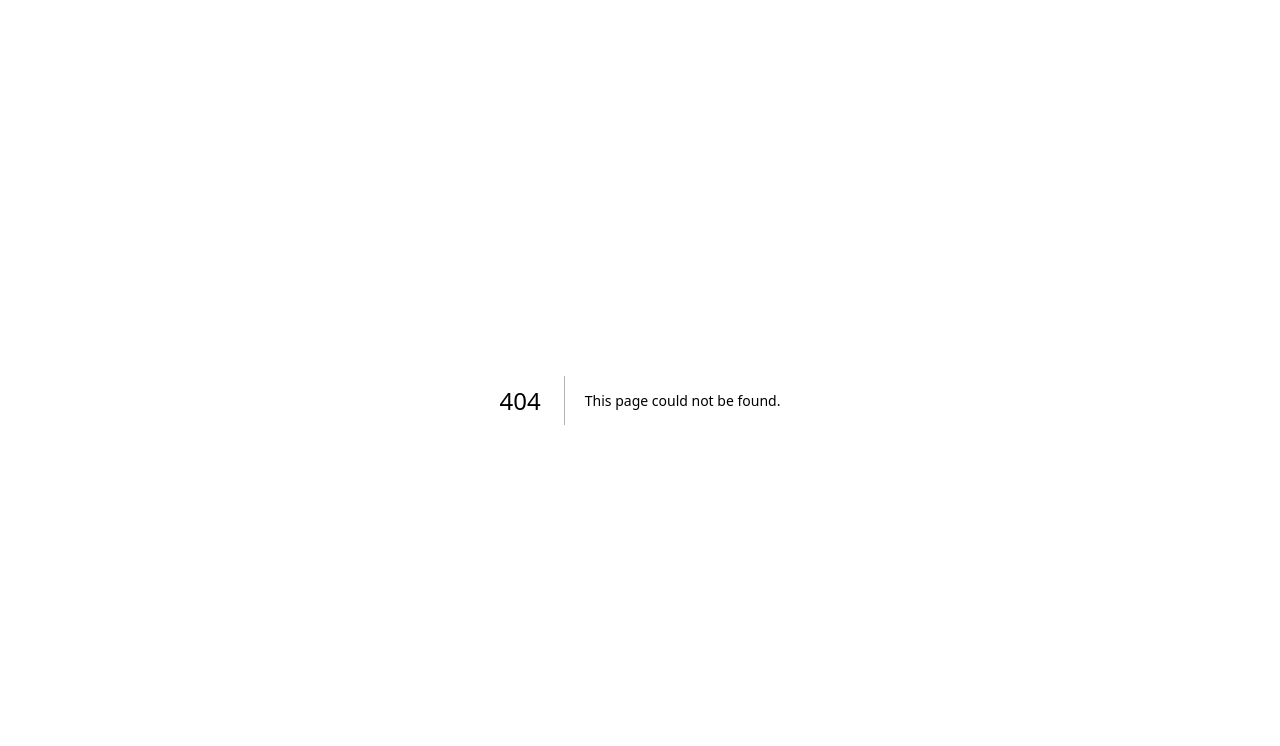
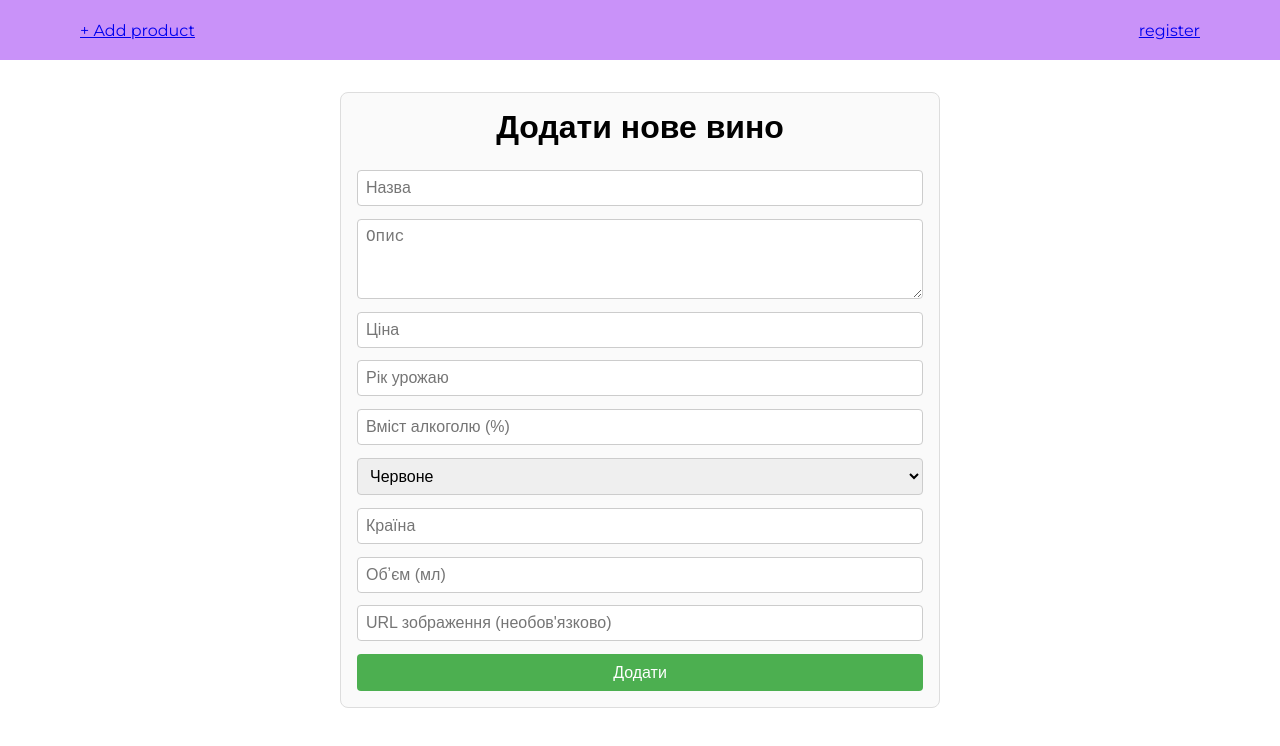
Before and after one commit to ArtemPaskall/winery, a Next.js app: page /add-product in a window 1280 px wide. Before the commit this address had no page. Shown: the top 746 px of the page. Built offline with nearby package versions, Linux system fonts and the light colour scheme.

Commit message:
add product first commit

```diff
--- /dev/null
+++ b/app/(root)/add-product/add-product.scss
@@ -0,0 +1,49 @@
+.form-wrapper {
+  max-width: 600px;
+  margin: 2rem auto;
+  padding: 1rem;
+  font-family: sans-serif;
+  background: #fafafa;
+  border: 1px solid #ddd;
+  border-radius: 8px;
+}
+
+h1 {
+  text-align: center;
+  margin-bottom: 1.5rem;
+}
+
+.wine-form {
+  display: flex;
+  flex-direction: column;
+  gap: 0.8rem;
+}
+
+.wine-form input,
+.wine-form textarea,
+.wine-form select {
+  padding: 0.5rem;
+  font-size: 1rem;
+  border: 1px solid #ccc;
+  border-radius: 4px;
+}
+
+.wine-form textarea {
+  resize: vertical;
+  min-height: 80px;
+}
+
+.wine-form button {
+  background-color: #4caf50;
+  color: white;
+  padding: 0.6rem;
+  font-size: 1rem;
+  border: none;
+  border-radius: 4px;
+  cursor: pointer;
+  transition: background 0.2s ease;
+}
+
+.wine-form button:hover {
+  background-color: #45a049;
+}
--- /dev/null
+++ b/app/(root)/add-product/page.tsx
@@ -0,0 +1,145 @@
+"use client"
+
+import { useState } from "react"
+import "./add-product.scss" // додай цей рядок, щоб підключити стилі
+
+export default function AddWinePage() {
+  const [formData, setFormData] = useState({
+    name: "",
+    description: "",
+    price: "",
+    vintage: "",
+    alcoholContent: "",
+    wineType: "red",
+    country: "",
+    volume: "",
+    imageUrl: "",
+  })
+
+  const handleChange = (
+    e: React.ChangeEvent<
+      HTMLInputElement | HTMLSelectElement | HTMLTextAreaElement
+    >
+  ) => {
+    const { name, value } = e.target
+    setFormData((prev) => ({ ...prev, [name]: value }))
+  }
+
+  const handleSubmit = async (e: React.FormEvent) => {
+    e.preventDefault()
+    const response = await fetch("/api/wines", {
+      method: "POST",
+      headers: { "Content-Type": "application/json" },
+      body: JSON.stringify({
+        ...formData,
+        price: parseFloat(formData.price),
+        vintage: parseInt(formData.vintage),
+        alcoholContent: parseFloat(formData.alcoholContent),
+        volume: parseInt(formData.volume),
+      }),
+    })
+
+    if (response.ok) {
+      alert("Вино додано!")
+      setFormData({
+        name: "",
+        description: "",
+        price: "",
+        vintage: "",
+        alcoholContent: "",
+        wineType: "red",
+        country: "",
+        volume: "",
+        imageUrl: "",
+      })
+    } else {
+      alert("Помилка при додаванні вина")
+    }
+  }
+
+  return (
+    <div className="form-wrapper">
+      <h1>Додати нове вино</h1>
+      <form onSubmit={handleSubmit} className="wine-form">
+        <input
+          name="name"
+          value={formData.name}
+          onChange={handleChange}
+          placeholder="Назва"
+          required
+        />
+        <textarea
+          name="description"
+          value={formData.description}
+          onChange={handleChange}
+          placeholder="Опис"
+          required
+        />
+        <input
+          name="price"
+          value={formData.price}
+          onChange={handleChange}
+          placeholder="Ціна"
+          type="number"
+          step="0.01"
+          required
+        />
+        <input
+          name="vintage"
+          value={formData.vintage}
+          onChange={handleChange}
+          placeholder="Рік урожаю"
+          type="number"
+          required
+        />
+        <input
+          name="alcoholContent"
+          value={formData.alcoholContent}
+          onChange={handleChange}
+          placeholder="Вміст алкоголю (%)"
+          type="number"
+          step="0.1"
+          required
+        />
+
+        <select
+          name="wineType"
+          value={formData.wineType}
+          onChange={handleChange}
+          required
+        >
+          <option value="red">Червоне</option>
+          <option value="white">Біле</option>
+          <option value="rosé">Рожеве</option>
+          <option value="sparkling">Ігристе</option>
+          <option value="dessert">Десертне</option>
+          <option value="fortified">Кріплене</option>
+        </select>
+
+        <input
+          name="country"
+          value={formData.country}
+          onChange={handleChange}
+          placeholder="Країна"
+          required
+        />
+        <input
+          name="volume"
+          value={formData.volume}
+          onChange={handleChange}
+          placeholder="Обʼєм (мл)"
+          type="number"
+          required
+        />
+        <input
+          name="imageUrl"
+          value={formData.imageUrl}
+          onChange={handleChange}
+          placeholder="URL зображення (необов'язково)"
+        />
+
+        <button type="submit">Додати</button>
+      </form>
+    </div>
+  )
+}
--- /dev/null
+++ b/app/api/wines/route.ts
@@ -0,0 +1,21 @@
+import { NextResponse } from "next/server"
+import Wine from "@/models/product" // твоя модель
+import connectDB from "@/lib/mongoDB" // див. нижче
+
+export async function POST(req: Request) {
+  try {
+    await connectDB() // підключення до бази
+
+    const data = await req.json()
+
+    const newWine = await Wine.create(data)
+
+    return NextResponse.json(newWine, { status: 201 })
+  } catch (error) {
+    console.error("DB error:", error)
+    return NextResponse.json(
+      { message: "Помилка при створенні вина" },
+      { status: 500 }
+    )
+  }
+}
--- a/components/header/page.tsx
+++ b/components/header/page.tsx
@@ -8,7 +8,7 @@ export default function Header() {
     <div className={st["header"]}>
       <div className={"wrapp-1200"}>
         <div className={st["header-wrapp"]}>
-          <div> + Add product</div>
+          <Link href="/add-product">+ Add product</Link>
           <Link href="/register">register</Link>
         </div>
       </div>
--- /dev/null
+++ b/lib/mongoDB.ts
@@ -0,0 +1,47 @@
+import mongoose, { Mongoose } from "mongoose"
+
+/* eslint-disable no-var */
+declare global {
+  var mongoose:
+    | {
+        conn: Mongoose | null
+        promise: Promise<Mongoose> | null
+      }
+    | undefined
+}
+/* eslint-enable no-var */
+
+export {}
+
+const _MONGODB_URI = process.env.MONGODB_URI
+
+if (!_MONGODB_URI) {
+  throw new Error(
+    "Please define the MONGODB_URI environment variable inside .env.local"
+  )
+}
+
+const MONGODB_URI: string = _MONGODB_URI
+
+// ✅ Явно задаємо тип, і одразу гарантуємо ініціалізацію
+const cached: {
+  conn: Mongoose | null
+  promise: Promise<Mongoose> | null
+} = global.mongoose ?? { conn: null, promise: null }
+
+global.mongoose = cached
+
+async function dbConnect(): Promise<Mongoose> {
+  if (cached.conn) return cached.conn
+
+  if (!cached.promise) {
+    cached.promise = mongoose.connect(MONGODB_URI, {
+      bufferCommands: false,
+    })
+  }
+
+  cached.conn = await cached.promise
+  return cached.conn
+}
+
+export default dbConnect
--- /dev/null
+++ b/models/product.ts
@@ -0,0 +1,38 @@
+import { Schema, Document, models, model } from "mongoose"
+
+export interface IWine extends Document {
+  name: string
+  description: string
+  price: number
+  vintage: number // рік виробництва
+  alcoholContent: number // у відсотках
+  wineType: "red" | "white" | "rosé" | "sparkling" | "dessert" | "fortified"
+  country: string
+  volume: number // мл
+  imageUrl: string
+  createdAt: Date
+  updatedAt: Date
+}
+
+const WineSchema = new Schema<IWine>(
+  {
+    name: { type: String, required: true },
+    description: { type: String, required: true },
+    price: { type: Number, required: true },
+    vintage: { type: Number, required: true },
+    alcoholContent: { type: Number, required: true },
+    wineType: {
+      type: String,
+      enum: ["red", "white", "rosé", "sparkling", "dessert", "fortified"],
+      required: true,
+    },
+    country: { type: String, required: true },
+    volume: { type: Number, required: true }, // наприклад 750 мл
+    imageUrl: { type: String, required: false },
+  },
+  {
+    timestamps: true, // автоматично додає createdAt і updatedAt
+  }
+)
+
+export default models.Wine || model<IWine>("Wine", WineSchema)
--- a/package.json
+++ b/package.json
@@ -9,6 +9,7 @@
     "lint": "next lint"
   },
   "dependencies": {
+    "mongoose": "^8.15.0",
     "next": "15.3.2",
     "next-auth": "^5.0.0-beta.28",
     "react": "^19.0.0",
```
Also changed, not shown: app/register/Register/Register.tsx (+7 -0 lines), app/register/Register/register.module.scss (+7 -0 lines), public/arrow-home-page.svg (added), 1 other file (tests, documents, lock files or other folders).
